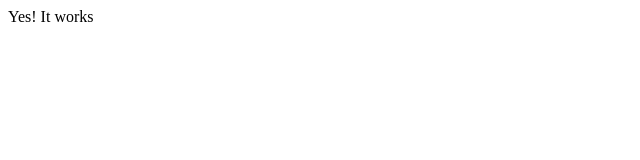
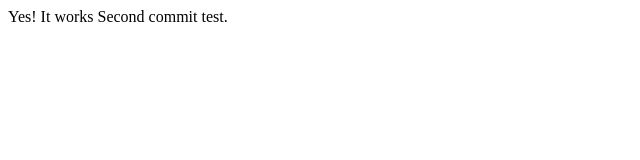
Before and after one commit to NicksMehta/gittest_new, a plain HTML site: page WebContent/index.html in a window 1280 px wide. Shown: the whole page, without its empty margins (0-640 px from the left). Drawn offline with Linux system fonts and the light colour scheme.

Commit message:
Second Commit.

```diff
--- a/WebContent/index.html
+++ b/WebContent/index.html
@@ -7,5 +7,7 @@
 <body>
 Yes! It works
 
+Second commit test.
+
 </body>
 </html>
```
